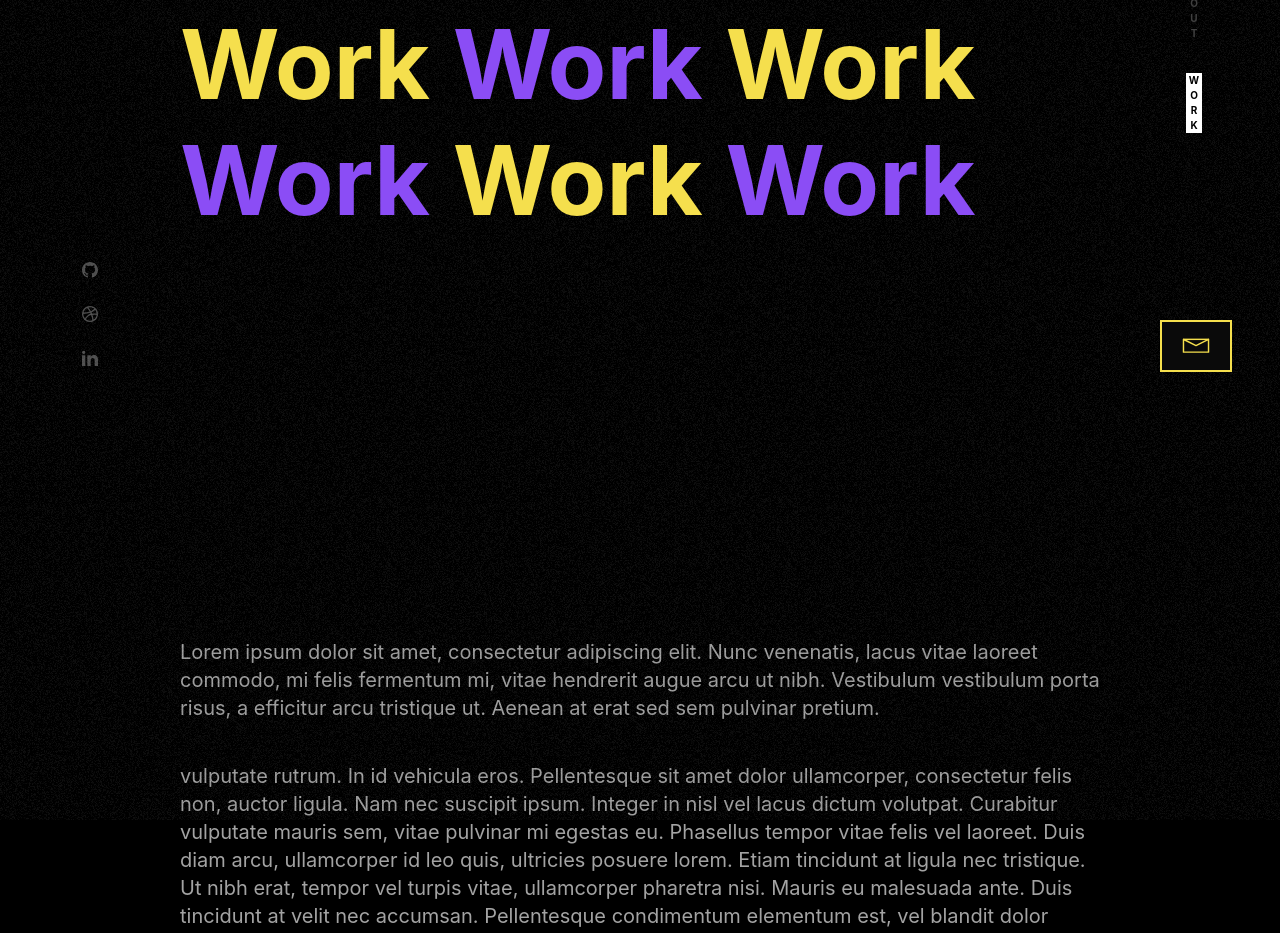
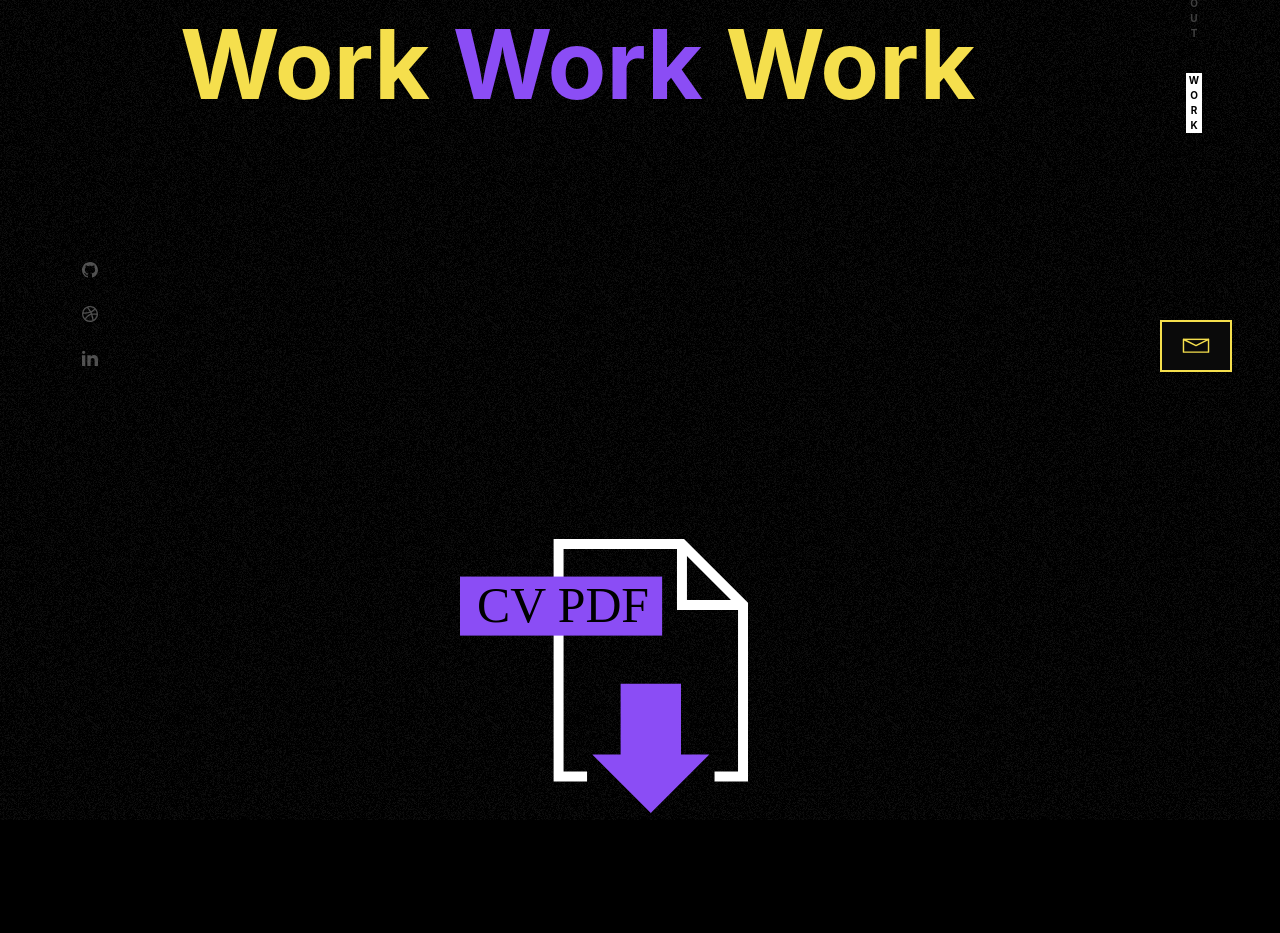
Before and after one commit to maximilianhagerf/hagerf_se-next, a Next.js app: page /work in a window 1280 px wide. Shown: the part 380-1313 px from the top of the page. Built offline with nearby package versions, Linux system fonts and the light colour scheme.

Commit message:
added cv pdf to work page + styles

```diff
--- a/pages/work.js
+++ b/pages/work.js
@@ -1,8 +1,9 @@
 import Head from "next/head";
-// import Link from "next/link";
-// import Image from "next/image";
+import Link from "next/link";
+import Image from "next/image";
 import { motion } from "framer-motion";
 import Content from "../components/Content";
+import pdf from "../public/images/pdf.svg";
 import styles from "../styles/modules/Content.module.css";
 
 const variants = {
@@ -32,9 +33,9 @@ export default function About({ canonical }) {
           animate="visible"
           exit="hidden"
           variants={variants}
-          className={styles.Header}
+          className={`${styles.Header} ${styles.NoMargin}`}
         >
-          <h1 className={styles.Title}>
+          <h1 className={`${styles.Title}`}>
             <span className={styles.Yellow}>Work </span>
             <span className={styles.Purple}>Work </span>
             <span className={styles.Yellow}>Work </span>
@@ -44,30 +45,15 @@ export default function About({ canonical }) {
             <span className={styles.Yellow}>Work </span>
             <span className={styles.Purple}>Work </span>
             <span className={styles.Yellow}>Work </span>
-            <span className={styles.Purple}>Work </span>
-            <span className={styles.Yellow}>Work </span>
-            <span className={styles.Purple}>Work </span>
           </h1>
         </motion.header>
-
-        <p className={styles.Paragraph}>
-          Lorem ipsum dolor sit amet, consectetur adipiscing elit. Nunc
-          venenatis, lacus vitae laoreet commodo, mi felis fermentum mi, vitae
-          hendrerit augue arcu ut nibh. Vestibulum vestibulum porta risus, a
-          efficitur arcu tristique ut. Aenean at erat sed sem pulvinar pretium.
-        </p>
-        <p className={styles.Paragraph}>
-          vulputate rutrum. In id vehicula eros. Pellentesque sit amet dolor
-          ullamcorper, consectetur felis non, auctor ligula. Nam nec suscipit
-          ipsum. Integer in nisl vel lacus dictum volutpat. Curabitur vulputate
-          mauris sem, vitae pulvinar mi egestas eu. Phasellus tempor vitae felis
-          vel laoreet. Duis diam arcu, ullamcorper id leo quis, ultricies
-          posuere lorem. Etiam tincidunt at ligula nec tristique. Ut nibh erat,
-          tempor vel turpis vitae, ullamcorper pharetra nisi. Mauris eu
-          malesuada ante. Duis tincidunt at velit nec accumsan. Pellentesque
-          condimentum elementum est, vel blandit dolor placerat vel. Cras eros
-          felis, fringilla rutrum elit id, fermentum pretium orci. Duis eget
-        </p>
+        <div className="flex justify-center">
+          <Link href="../static/Maximilian_Hagerf.pdf">
+            <a className={styles.WorkCV} target="_blank">
+              <Image src={pdf} alt="fds" />
+            </a>
+          </Link>
+        </div>
       </Content>
     </>
   );
--- a/styles/modules/Content.module.css
+++ b/styles/modules/Content.module.css
@@ -10,21 +10,6 @@
   span {
     @apply relative;
   }
-}
-
-.NoMargin {
-  @apply mb-0;
-}
-
-.SmallMargin {
-  @apply mb-20;
-  @apply sm:mb-28;
-  /* @apply lg:mb-20; */
-}
-
-.LastMargin {
-  @apply mb-20;
-  @apply sm:mb-44 !important;
 }
 
 .Yellow {
@@ -193,3 +178,31 @@
  * WORK PAGE
  *
  */
+
+.WorkCV {
+  @apply relative mb-halfScreenH inline-block mx-auto;
+  @apply w-20 -left-3;
+  @apply sm:w-60 sm:p-4 sm:-left-9;
+  @apply lg:w-80 lg:p-4 lg:-left-9;
+}
+
+/**
+ *
+ * Override
+ *
+ */
+
+.NoMargin {
+  @apply mb-0;
+}
+
+.SmallMargin {
+  @apply mb-20;
+  @apply sm:mb-28;
+  /* @apply lg:mb-20; */
+}
+
+.LastMargin {
+  @apply mb-20;
+  @apply sm:mb-44 !important;
+}
```
Also changed, not shown: public/images/pdf.svg (added), 1 other file (tests, documents, lock files or other folders).
